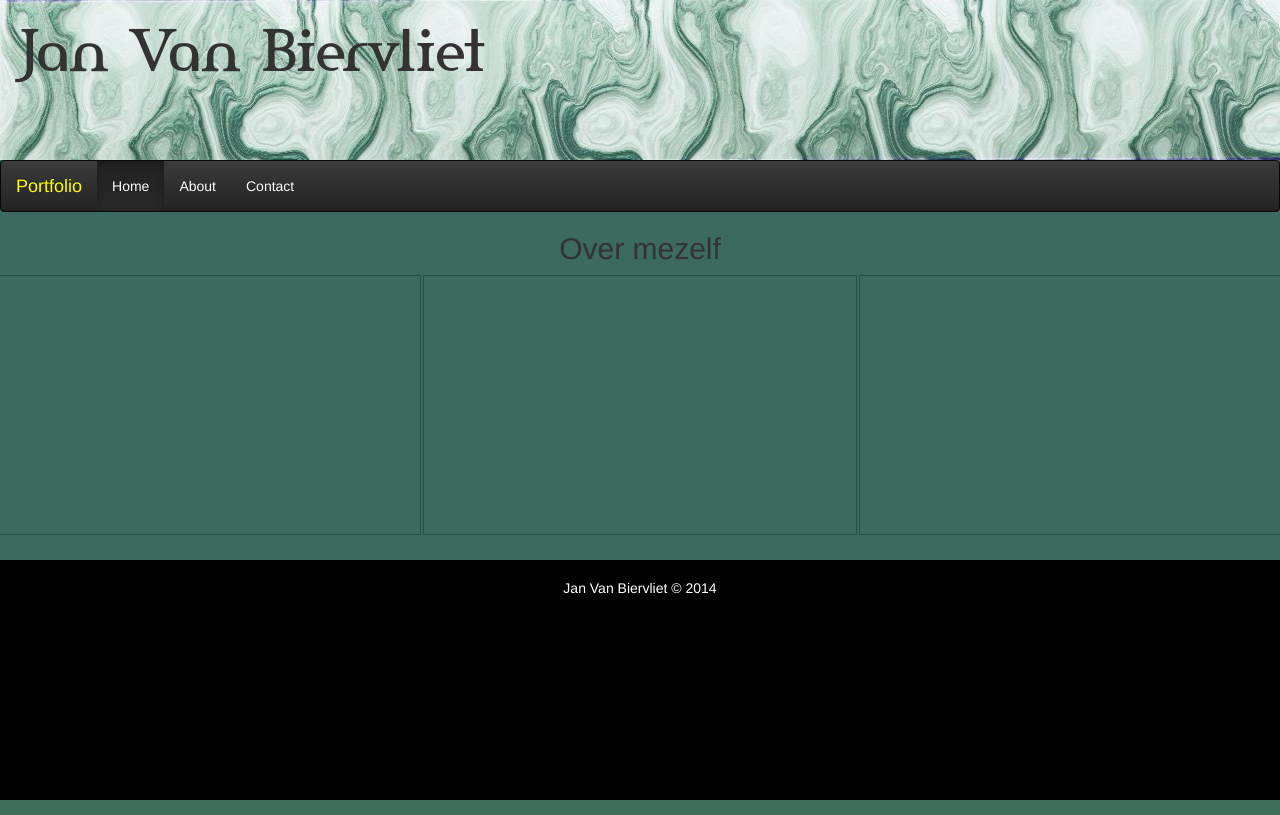
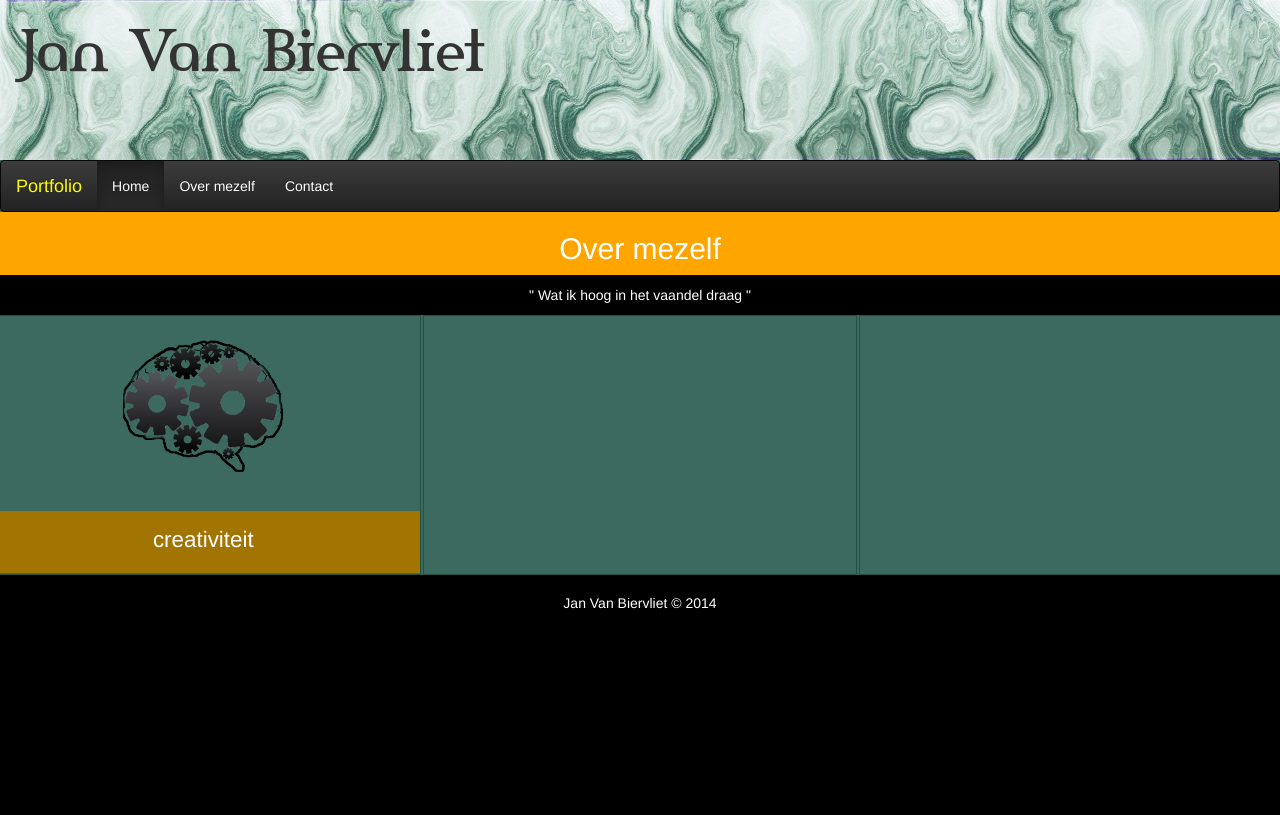
Before and after one commit to beerfleet/portfolio, a PHP site: template src/PF/Portfolio/html/homepage.html.twig in a window 1280 px wide. Run offline with PHP 8.4, Linux system fonts and the light colour scheme; the template is opened without the code that fills it, so the values that code supplies are empty; some libraries are stand-ins or nearby versions.

Commit message:
Set basic layout for about me section

```diff
--- a/css/stijl.css
+++ b/css/stijl.css
@@ -29,6 +29,7 @@ html, body {
 /* COLORS */
 body {
   background-color: #3C6A5F;
+  padding-top: 212px;
 }
 .gradient-black-green {
     background-image: -webkit-gradient(
@@ -44,15 +45,25 @@ body {
   background-image: -ms-linear-gradient(bottom, #26542E 51%, #041201 96%);
   background-image: linear-gradient(to bottom, #26542E 51%, #041201 96%);
 }
+.titlebar h2 {
+  background: orange;
+}
 .greengray {
   background-color: #718067;
 }
 .col-sm-4 {
   background: #3C6A5F;
 }
-
 .titlebar {
   color: white;
+}
+.subtitlebar {
+  background: black;
+  color: white;
+}
+.omschrijving {
+  color: white;
+  background-color: #A27502;
 }
 
 /*nav*/
@@ -83,20 +94,20 @@ body {
   margin: 0;
   padding: 20px 0 10px 0;
 }
+.subtitlebar p {
+  margin:0;
+  padding-top: 10px;
+  padding-bottom: 10px;
+}
 .col-sm-4 {
   padding-left: 1px;
   padding-right: 1px;
 }
 #wrapper {
-
   min-height: 100%;
-
   height: auto !important;
-
   height: 100%;
-
   margin: 0 auto -240px;
-
 }
 
 
@@ -151,7 +162,15 @@ body {
   margin-left: 10px;
   margin-right: 10px;
 }
-
+.over-mezelf img {
+  padding-top: 10px;
+}
+.omschrijving {
+  font-size: 1.6em;
+  height: 62px;
+  margin-top: 25px;
+  padding-top: 13px;
+}
 
 
 
--- a/src/PF/Portfolio/html/base.twig
+++ b/src/PF/Portfolio/html/base.twig
@@ -15,14 +15,15 @@
 <body>
   <div id="wrapper">
 
+    <div class="navbar-fixed-top">
     {% block header %}
       <div id="hdr_text" class="centreer"><h1 id="top">HIER IS DE HEADER TEKST</h1></div>
     {% endblock %}
 
-
     <nav id="main-menu" class="centreer" style="clear: both;">
       {% block mainmenu %} HERE GOES THE MENU {% endblock %}
     </nav>
+    </div>
 
 
     <div id="content">
--- a/src/PF/Portfolio/html/homepage_content.twig
+++ b/src/PF/Portfolio/html/homepage_content.twig
@@ -3,13 +3,26 @@
 
     <div class="row">
       <div class="col-xs-12">
-        <h2>Over mezelf</h2>
+        <div class="titlebar">
+          <h2>Over mezelf</h2>
+        </div>
+      </div>
+    </div>
+    <div class="row">
+      <div class="col-xs-12">
+        <div class="subtitlebar">
+          <p>&quot; Wat ik hoog in het vaandel draag &quot;</p>
+        </div>
       </div>
     </div>
 
     <div class="row">
       <div class="col-sm-4">
-        <div class="over-mezelf"></div>
+        <div class="over-mezelf">
+          <img src="./img/creativiteit.png" alt="creativiteit"/>
+          <div class="omschrijving"><span>creativiteit</span></div>
+        </div>
+
       </div>
       <div class="col-sm-4">
         <div class="over-mezelf"></div>
--- a/src/PF/Portfolio/html/main_menu.twig
+++ b/src/PF/Portfolio/html/main_menu.twig
@@ -14,7 +14,7 @@
         <a href="#">Home</a>
       </li>
       <li>
-        <a href="#about">About</a>
+        <a href="#about">Over mezelf</a>
       </li>
       <li>
         <a href="#contact">Contact</a>
```
Also changed, not shown: img/creativiteit.png (added).
